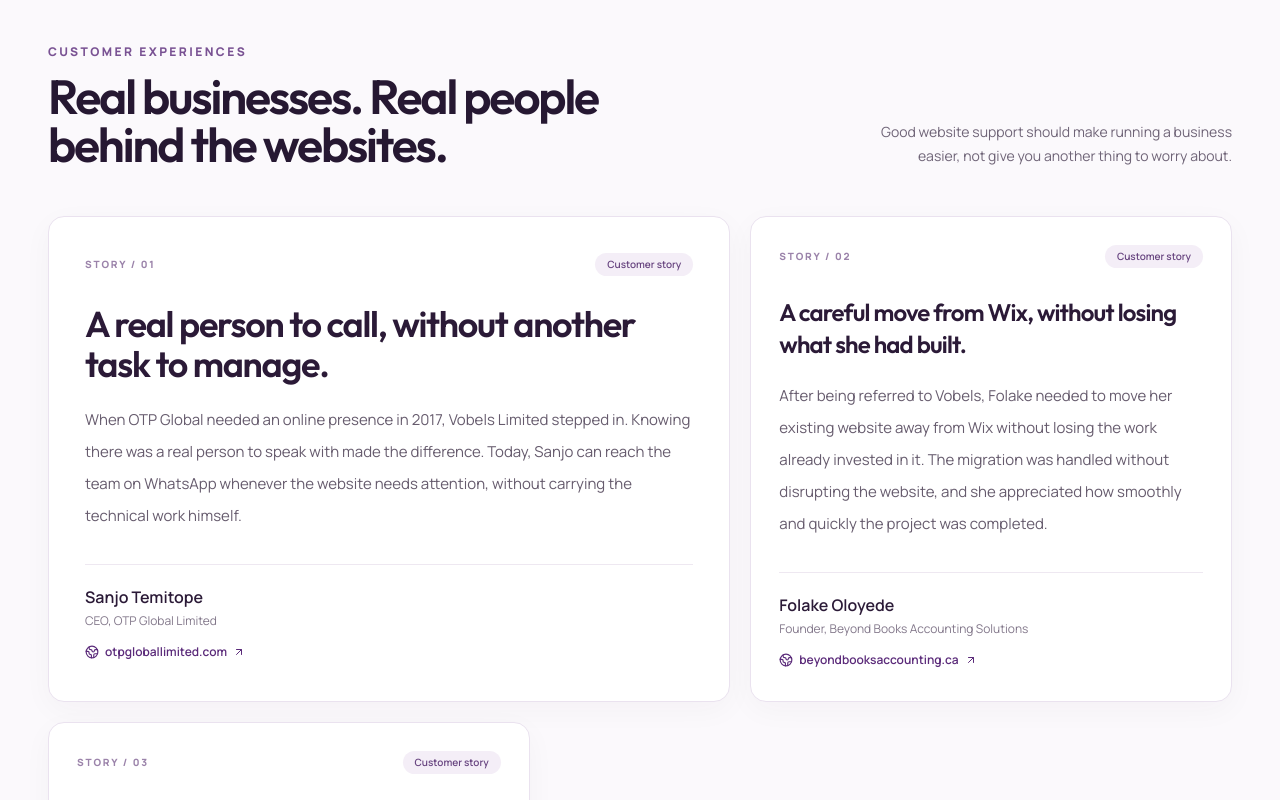
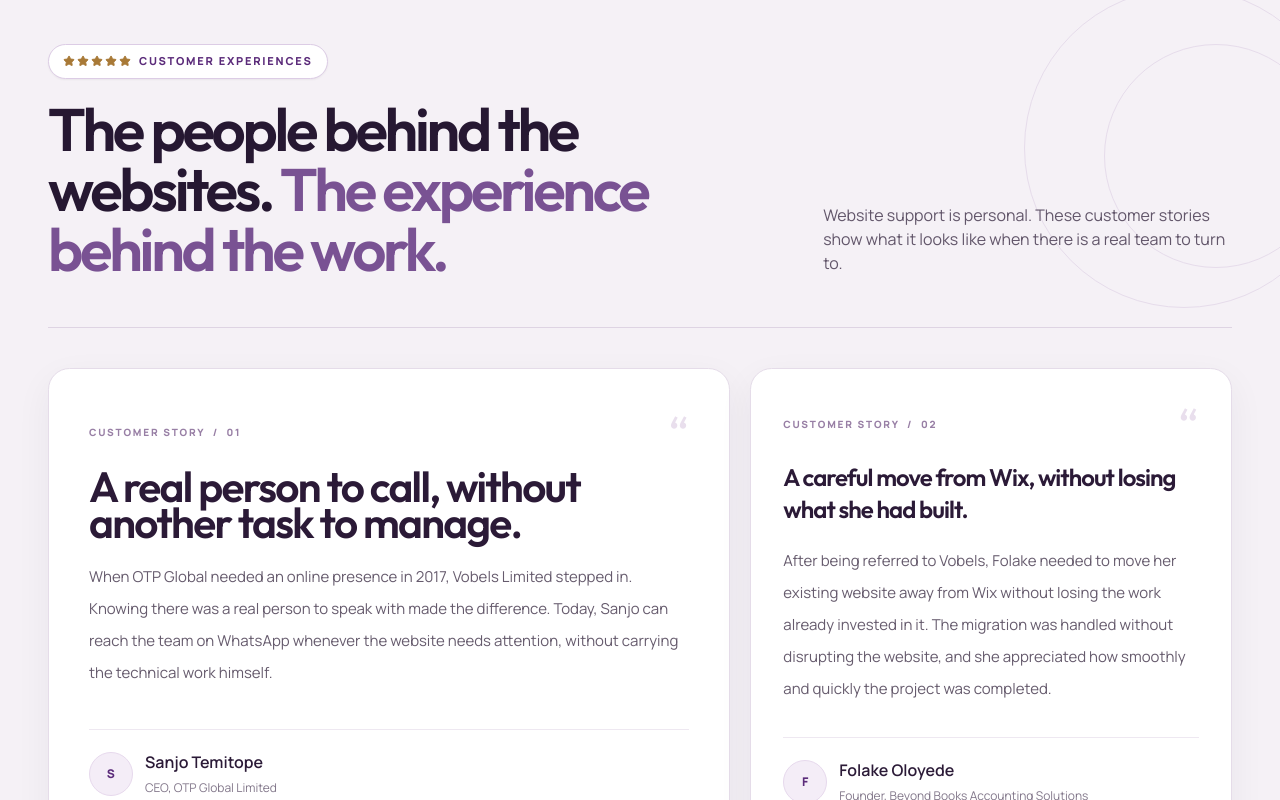
Before and after one commit to Holladworld/hostsuite, a Next.js app: page / in a window 1280 px wide. Shown: the part 4740-5540 px from the top of the page. Built offline with nearby package versions, Linux system fonts and the light colour scheme; no server answers; the database is empty.

Commit message:
Redesign homepage customer feedback section

```diff
--- a/components/customer-stories.tsx
+++ b/components/customer-stories.tsx
@@ -1,6 +1,6 @@
 'use client';
 
-import { ArrowUpRight, Globe2 } from 'lucide-react';
+import { ArrowUpRight, Globe2, Star } from 'lucide-react';
 
 const stories = [
   {
@@ -42,7 +42,7 @@ function CompanyLink({ website, href }: { website: string; href: string }) {
       href={href}
       target="_blank"
       rel="noopener noreferrer"
-      className="inline-flex min-w-0 items-center gap-1.5 text-xs font-semibold text-[#5B2B7A] underline decoration-[#CDB7DC] underline-offset-4 transition-colors hover:text-[#321747] focus-visible:outline-none focus-visible:ring-2 focus-visible:ring-[#8B5BB0] focus-visible:ring-offset-2"
+      className="inline-flex min-w-0 items-center gap-1.5 text-xs font-semibold text-[#E9D8F3] underline decoration-[#9F7AB5] underline-offset-4 transition-colors hover:text-white focus-visible:outline-none focus-visible:ring-2 focus-visible:ring-white focus-visible:ring-offset-2 focus-visible:ring-offset-[#291B32]"
       aria-label={`Visit ${website} (opens in a new tab)`}
     >
       <Globe2 className="h-3.5 w-3.5 shrink-0" />
@@ -52,53 +52,99 @@ function CompanyLink({ website, href }: { website: string; href: string }) {
   );
 }
 
+function CustomerMark({ name }: { name: string }) {
+  const initials = name
+    .split(/\\s+/)
+    .map((part) => part[0])
+    .slice(0, 2)
+    .join('')
+    .toUpperCase();
+
+  return (
+    <span
+      aria-hidden="true"
+      className="flex h-11 w-11 shrink-0 items-center justify-center rounded-full border border-[#E7D9ED] bg-[#F4EDF7] text-xs font-extrabold tracking-wide text-[#5B2B7A]"
+    >
+      {initials}
+    </span>
+  );
+}
+
 export function CustomerStories() {
   return (
-    <section aria-labelledby="customer-stories-title" className="bg-[#FBF9FC] px-5 py-16 sm:px-8 sm:py-20 lg:px-12 lg:py-24">
-      <div className="mx-auto max-w-[1440px]">
-        <div className="mb-9 flex flex-col justify-between gap-4 sm:mb-12 sm:flex-row sm:items-end">
-          <div className="max-w-2xl">
-            <p className="text-[10px] font-extrabold uppercase tracking-[0.2em] text-[#795293] sm:text-xs">CUSTOMER EXPERIENCES</p>
-            <h2 id="customer-stories-title" className="mt-3 max-w-xl font-display text-3xl font-semibold leading-[1.05] tracking-[-0.045em] text-[#261832] sm:text-4xl lg:text-5xl">
-              Real businesses. Real people behind the websites.
+    <section
+      aria-labelledby="customer-stories-title"
+      className="relative overflow-hidden bg-[#F5F1F6] px-5 py-16 sm:px-8 sm:py-20 lg:px-12 lg:py-24"
+    >
+      <div className="pointer-events-none absolute -right-28 top-10 h-80 w-80 rounded-full border border-[#E6DCEB] sm:-right-16" />
+      <div className="pointer-events-none absolute -right-12 top-24 h-56 w-56 rounded-full border border-[#E6DCEB]" />
+
+      <div className="relative mx-auto max-w-[1320px]">
+        <div className="grid gap-8 border-b border-[#DED4E3] pb-9 sm:pb-12 lg:grid-cols-[1fr_0.55fr] lg:items-end">
+          <div className="max-w-3xl">
+            <div className="inline-flex items-center gap-2 rounded-full border border-[#DCCCE5] bg-white px-3.5 py-2 text-[10px] font-extrabold uppercase tracking-[0.16em] text-[#5B2B7A] shadow-sm sm:text-[11px]">
+              <span className="flex items-center gap-0.5" aria-hidden="true">
+                {Array.from({ length: 5 }, (_, index) => (
+                  <Star key={index} className="h-3 w-3 fill-[#A87936] text-[#A87936]" />
+                ))}
+              </span>
+              Customer experiences
+            </div>
+            <h2
+              id="customer-stories-title"
+              className="mt-5 max-w-2xl font-display text-4xl font-semibold leading-[0.98] tracking-[-0.055em] text-[#261832] sm:text-5xl lg:text-6xl"
+            >
+              The people behind the websites. <span className="text-[#795293]">The experience behind the work.</span>
             </h2>
           </div>
-          <p className="max-w-sm text-sm leading-6 text-[#6F6477] sm:text-right">
-            Good website support should make running a business easier, not give you another thing to worry about.
+          <p className="max-w-md text-sm leading-7 text-[#62566A] lg:justify-self-end lg:pb-1 lg:text-base">
+            Website support is personal. These customer stories show what it looks like when there is a real team to turn to.
           </p>
         </div>
 
-        <div className="grid gap-4 lg:grid-cols-12 lg:gap-5">
+        <div className="mt-8 grid gap-5 lg:mt-10 lg:grid-cols-12">
           {stories.map((story) => (
             <article
               key={story.number}
-              className={`flex h-full flex-col justify-between rounded-2xl border border-[#EAE2EF] bg-white p-6 shadow-[0_8px_30px_rgba(48,25,62,0.035)] sm:p-7 ${story.featured ? 'lg:col-span-7 lg:p-9' : 'lg:col-span-5'}`}
+              className={`group relative flex min-w-0 flex-col justify-between overflow-hidden rounded-[1.35rem] border border-[#E5DCE9] bg-white p-6 shadow-[0_12px_36px_rgba(40,23,50,0.055)] transition-transform duration-300 hover:-translate-y-1 sm:p-8 ${story.featured ? 'lg:col-span-7 lg:min-h-[430px] lg:p-10' : 'lg:col-span-5'}`}
             >
               <div>
                 <div className="flex items-center justify-between gap-3">
-                  <span className="text-[10px] font-extrabold tracking-[0.18em] text-[#9B83AA]">STORY / {story.number}</span>
-                  <span className="rounded-full bg-[#F4EEF7] px-3 py-1 text-[10px] font-semibold text-[#684580]">Customer story</span>
+                  <span className="text-[10px] font-extrabold uppercase tracking-[0.18em] text-[#987FA5]">
+                    Customer story&nbsp; / &nbsp;{story.number}
+                  </span>
+                  <span aria-hidden="true" className="font-display text-5xl leading-none text-[#E9DFED]">
+                    “
+                  </span>
                 </div>
-                <h3 className={`mt-7 max-w-2xl font-display font-semibold leading-[1.12] tracking-[-0.035em] text-[#2B1A37] ${story.featured ? 'text-2xl sm:text-3xl lg:text-4xl' : 'text-xl sm:text-2xl'}`}>
+                <h3
+                  className={`mt-3 max-w-2xl font-display font-semibold leading-[1.12] tracking-[-0.04em] text-[#2B1A37] ${story.featured ? 'text-2xl sm:text-3xl lg:text-[2.65rem]' : 'text-xl sm:text-2xl'}`}
+                >
                   {story.title}
                 </h3>
-                <p className="mt-5 text-sm leading-7 text-[#665B6D] sm:text-[15px] sm:leading-8">
+                <p className="mt-5 max-w-2xl text-sm leading-7 text-[#665B6D] sm:text-[15px] sm:leading-8">
                   {story.story}
                 </p>
               </div>
 
               <div className="mt-8 border-t border-[#EEE8F1] pt-5">
-                <p className="font-semibold text-[#2B1A37]">{story.name}</p>
-                <p className="mt-1 text-xs text-[#82778A]">{story.role}</p>
-                <div className="mt-3">
+                <div className="flex min-w-0 items-center gap-3">
+                  <CustomerMark name={story.name} />
+                  <div className="min-w-0">
+                    <p className="truncate font-semibold text-[#2B1A37]">{story.name}</p>
+                    <p className="mt-1 text-xs leading-5 text-[#82778A]">{story.role}</p>
+                  </div>
+                </div>
+                <div className="mt-4 rounded-lg bg-[#2B1C34] px-4 py-3">
                   <CompanyLink website={story.website} href={story.href} />
                 </div>
               </div>
             </article>
           ))}
         </div>
-        <p className="mt-5 text-[11px] leading-5 text-[#887D90]">
-          Shared customer experiences, presented as written stories. Company websites are linked so visitors can learn more about each business.
+
+        <p className="mt-5 max-w-3xl text-[11px] leading-5 text-[#817487]">
+          These are customer experience summaries, not scored ratings or verbatim quotations. Company websites are linked so visitors can learn more about each business.
         </p>
       </div>
     </section>
```
